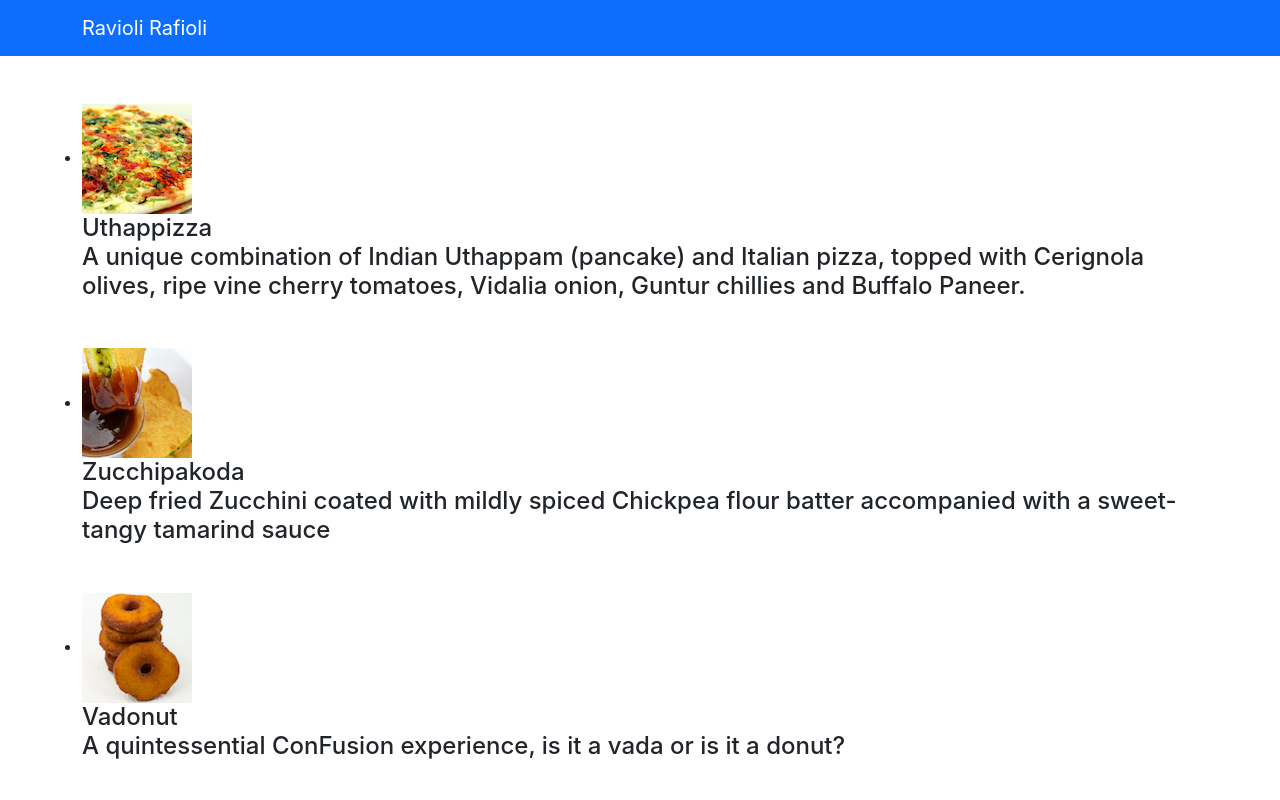
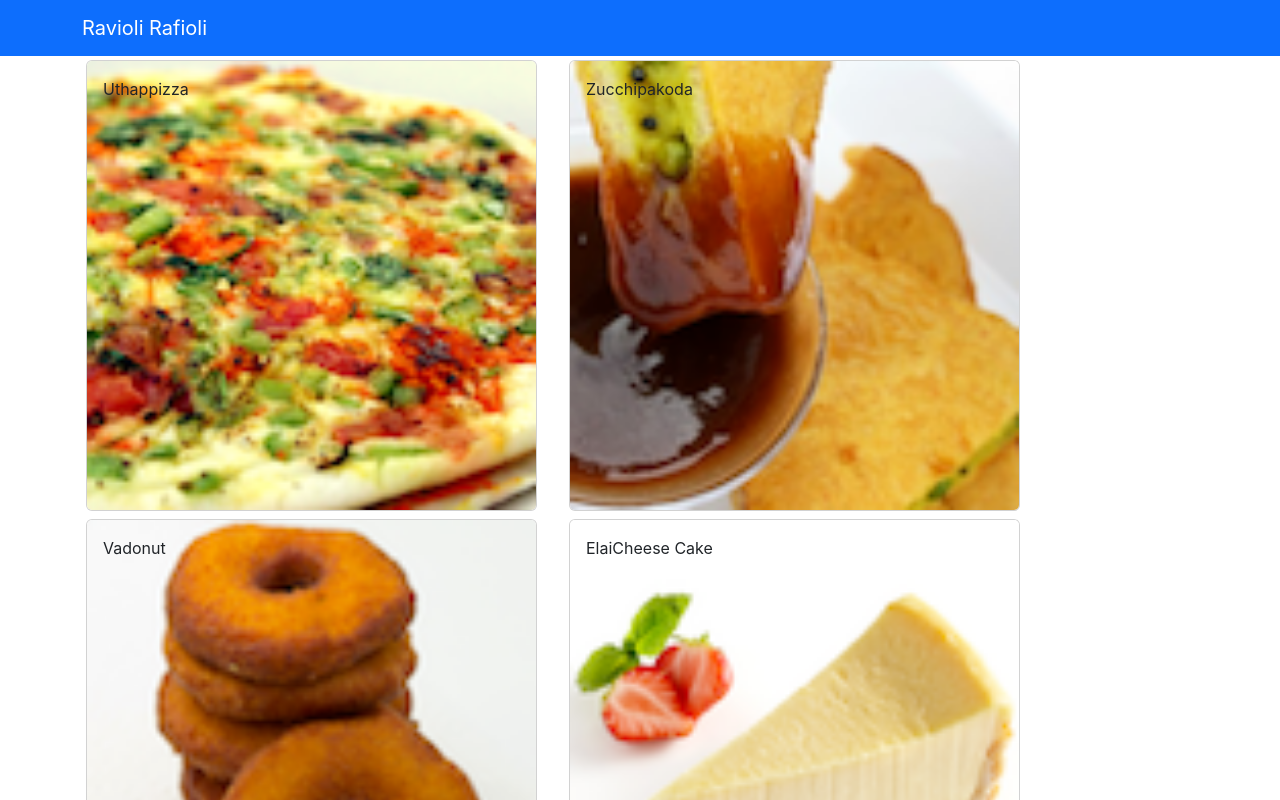
Before and after one commit to rafirm29/react-front-end-web-development, a React (Create React App) app: page / in a window 1280 px wide. Shown: the top 800 px of the page. Built offline with nearby package versions, Linux system fonts and the light colour scheme.

Commit message:
Component Part 2

```diff
--- a/src/components/MenuComponent.js
+++ b/src/components/MenuComponent.js
@@ -1,73 +1,63 @@
 import React, { Component } from 'react'
-import { Media } from 'reactstrap'
+import { Card, CardImg, CardImgOverlay, CardText, CardBody, CardTitle } from 'reactstrap'
+import { DISHES } from '../shared/dishes';
 
 export class Menu extends Component {
     constructor(props) {
         super(props);
 
         this.state = {
-            dishes: [
-                {
-                  id: 0,
-                  name:'Uthappizza',
-                  image: 'assets/images/uthappizza.png',
-                  category: 'mains',
-                  label:'Hot',
-                  price:'4.99',
-                  description:'A unique combination of Indian Uthappam (pancake) and Italian pizza, topped with Cerignola olives, ripe vine cherry tomatoes, Vidalia onion, Guntur chillies and Buffalo Paneer.'                        },
-               {
-                  id: 1,
-                  name:'Zucchipakoda',
-                  image: 'assets/images/zucchipakoda.png',
-                  category: 'appetizer',
-                  label:'',
-                  price:'1.99',
-                  description:'Deep fried Zucchini coated with mildly spiced Chickpea flour batter accompanied with a sweet-tangy tamarind sauce'                        },
-               {
-                  id: 2,
-                  name:'Vadonut',
-                  image: 'assets/images/vadonut.png',
-                  category: 'appetizer',
-                  label:'New',
-                  price:'1.99',
-                  description:'A quintessential ConFusion experience, is it a vada or is it a donut?'                        },
-               {
-                  id: 3,
-                  name:'ElaiCheese Cake',
-                  image: 'assets/images/elaicheesecake.png',
-                  category: 'dessert',
-                  label:'',
-                  price:'2.99',
-                  description:'A delectable, semi-sweet New York Style Cheese Cake, with Graham cracker crust and spiced with Indian cardamoms'                        }
-               ],
+            dishes: DISHES,
+            selectedDish: null
         };
+    }
+
+    onDishSelect(dish) {
+        this.setState({ selectedDish: dish });
+    }
+
+    renderDish(dish) {
+        if (dish != null) {
+            return (
+                <Card>
+                    <CardImg width="100%" object src={dish.image} alt={dish.name} />
+                    <CardBody>
+                        <CardTitle>{dish.name}</CardTitle>
+                        <CardText>{dish.description}</CardText>
+                    </CardBody>
+                </Card>
+            );
+        } else {
+            return (
+                <div></div>
+            );
+        }
     }
 
     render() {
         const menu = this.state.dishes.map((dish) => {
             return (
-                <div key={dish.id} className="col-12 mt-5">
-                    <Media tag="li">
-                        <Media left middle>
-                            <Media object src={dish.image} alt={dish.name} />
-                        </Media>
-                        <Media body className="ml-5">
-                            <Media heading>
+                <div key={dish.id} className="col-12 col-md-5 m-1">
+                    <Card onClick={() => this.onDishSelect(dish)}>
+                        <CardImg width="100%" object src={dish.image} alt={dish.name} />
+                        <CardImgOverlay>
+                            <CardTitle>
                                 {dish.name}
-                                <p>{dish.description}</p>
-                            </Media>
-                        </Media>
-                    </Media>
+                            </CardTitle>
+                        </CardImgOverlay>
+                    </Card>
                 </div>
             )
         });
 
+
         return (
             <div className="container">
                 <div className="row">
-                    <Media list>
-                        {menu}
-                    </Media>
+                    {menu}
+                </div>
+                <div className="row">
+                    {this.renderDish(this.state.selectedDish)}
                 </div>
             </div>
         )
--- /dev/null
+++ b/src/shared/dishes.js
@@ -0,0 +1,186 @@
+export const DISHES =
+    [
+        {
+        id: 0,
+        name:'Uthappizza',
+        image: 'assets/images/uthappizza.png',
+        category: 'mains',
+        label:'Hot',
+        price:'4.99',
+        description:'A unique combination of Indian Uthappam (pancake) and Italian pizza, topped with Cerignola olives, ripe vine cherry tomatoes, Vidalia onion, Guntur chillies and Buffalo Paneer.',
+        comments: [
+            {
+            id: 0,
+            rating: 5,
+            comment: "Imagine all the eatables, living in conFusion!",
+            author: "John Lemon",
+            date: "2012-10-16T17:57:28.556094Z"
+            },
+            {
+            id: 1,
+            rating: 4,
+            comment: "Sends anyone to heaven, I wish I could get my mother-in-law to eat it!",
+            author: "Paul McVites",
+            date: "2014-09-05T17:57:28.556094Z"
+            },
+            {
+            id: 2,
+            rating: 3,
+            comment: "Eat it, just eat it!",
+            author: "Michael Jaikishan",
+            date: "2015-02-13T17:57:28.556094Z"
+            },
+            {
+            id: 3,
+            rating: 4,
+            comment: "Ultimate, Reaching for the stars!",
+            author: "Ringo Starry",
+            date: "2013-12-02T17:57:28.556094Z"
+            },
+            {
+            id: 4,
+            rating: 2,
+            comment: "It's your birthday, we're gonna party!",
+            author: "25 Cent",
+            date: "2011-12-02T17:57:28.556094Z"
+            }
+        ]                        },
+        {
+        id: 1,
+        name:'Zucchipakoda',
+        image: 'assets/images/zucchipakoda.png',
+        category: 'appetizer',
+        label:'',
+        price:'1.99',
+        description:'Deep fried Zucchini coated with mildly spiced Chickpea flour batter accompanied with a sweet-tangy tamarind sauce',
+        comments: [
+            {
+            id: 0,
+            rating: 5,
+            comment: "Imagine all the eatables, living in conFusion!",
+            author: "John Lemon",
+            date: "2012-10-16T17:57:28.556094Z"
+            },
+            {
+            id: 1,
+            rating: 4,
+            comment: "Sends anyone to heaven, I wish I could get my mother-in-law to eat it!",
+            author: "Paul McVites",
+            date: "2014-09-05T17:57:28.556094Z"
+            },
+            {
+            id: 2,
+            rating: 3,
+            comment: "Eat it, just eat it!",
+            author: "Michael Jaikishan",
+            date: "2015-02-13T17:57:28.556094Z"
+            },
+            {
+            id: 3,
+            rating: 4,
+            comment: "Ultimate, Reaching for the stars!",
+            author: "Ringo Starry",
+            date: "2013-12-02T17:57:28.556094Z"
+            },
+            {
+            id: 4,
+            rating: 2,
+            comment: "It's your birthday, we're gonna party!",
+            author: "25 Cent",
+            date: "2011-12-02T17:57:28.556094Z"
+            }
+        ]
+        },
+        {
+        id: 2,
+        name:'Vadonut',
+        image: 'assets/images/vadonut.png',
+        category: 'appetizer',
+        label:'New',
+        price:'1.99',
+        description:'A quintessential ConFusion experience, is it a vada or is it a donut?',
+        comments: [
+            {
+            id: 0,
+            rating: 5,
+            comment: "Imagine all the eatables, living in conFusion!",
+            author: "John Lemon",
+            date: "2012-10-16T17:57:28.556094Z"
+            },
+            {
+            id: 1,
+            rating: 4,
+            comment: "Sends anyone to heaven, I wish I could get my mother-in-law to eat it!",
+            author: "Paul McVites",
+            date: "2014-09-05T17:57:28.556094Z"
+            },
+            {
+            id: 2,
+            rating: 3,
+            comment: "Eat it, just eat it!",
+            author: "Michael Jaikishan",
+            date: "2015-02-13T17:57:28.556094Z"
+            },
+            {
+            id: 3,
+            rating: 4,
+            comment: "Ultimate, Reaching for the stars!",
+            author: "Ringo Starry",
+            date: "2013-12-02T17:57:28.556094Z"
+            },
+            {
+            id: 4,
+            rating: 2,
+            comment: "It's your birthday, we're gonna party!",
+            author: "25 Cent",
+            date: "2011-12-02T17:57:28.556094Z"
+            }
+        ]
+        },
+        {
+        id: 3,
+        name:'ElaiCheese Cake',
+        image: 'assets/images/elaicheesecake.png',
+        category: 'dessert',
+        label:'',
+        price:'2.99',
+        description:'A delectable, semi-sweet New York Style Cheese Cake, with Graham cracker crust and spiced with Indian cardamoms',
+        comments: [
+            {
+            id: 0,
+            rating: 5,
+            comment: "Imagine all the eatables, living in conFusion!",
+            author: "John Lemon",
+            date: "2012-10-16T17:57:28.556094Z"
+            },
+            {
+            id: 1,
+            rating: 4,
+            comment: "Sends anyone to heaven, I wish I could get my mother-in-law to eat it!",
+            author: "Paul McVites",
+            date: "2014-09-05T17:57:28.556094Z"
+            },
+            {
+            id: 2,
+            rating: 3,
+            comment: "Eat it, just eat it!",
+            author: "Michael Jaikishan",
+            date: "2015-02-13T17:57:28.556094Z"
+            },
+            {
+            id: 3,
+            rating: 4,
+            comment: "Ultimate, Reaching for the stars!",
+            author: "Ringo Starry",
+            date: "2013-12-02T17:57:28.556094Z"
+            },
+            {
+            id: 4,
+            rating: 2,
+            comment: "It's your birthday, we're gonna party!",
+            author: "25 Cent",
+            date: "2011-12-02T17:57:28.556094Z"
+            }
+        ]
+        }
+    ];
```
